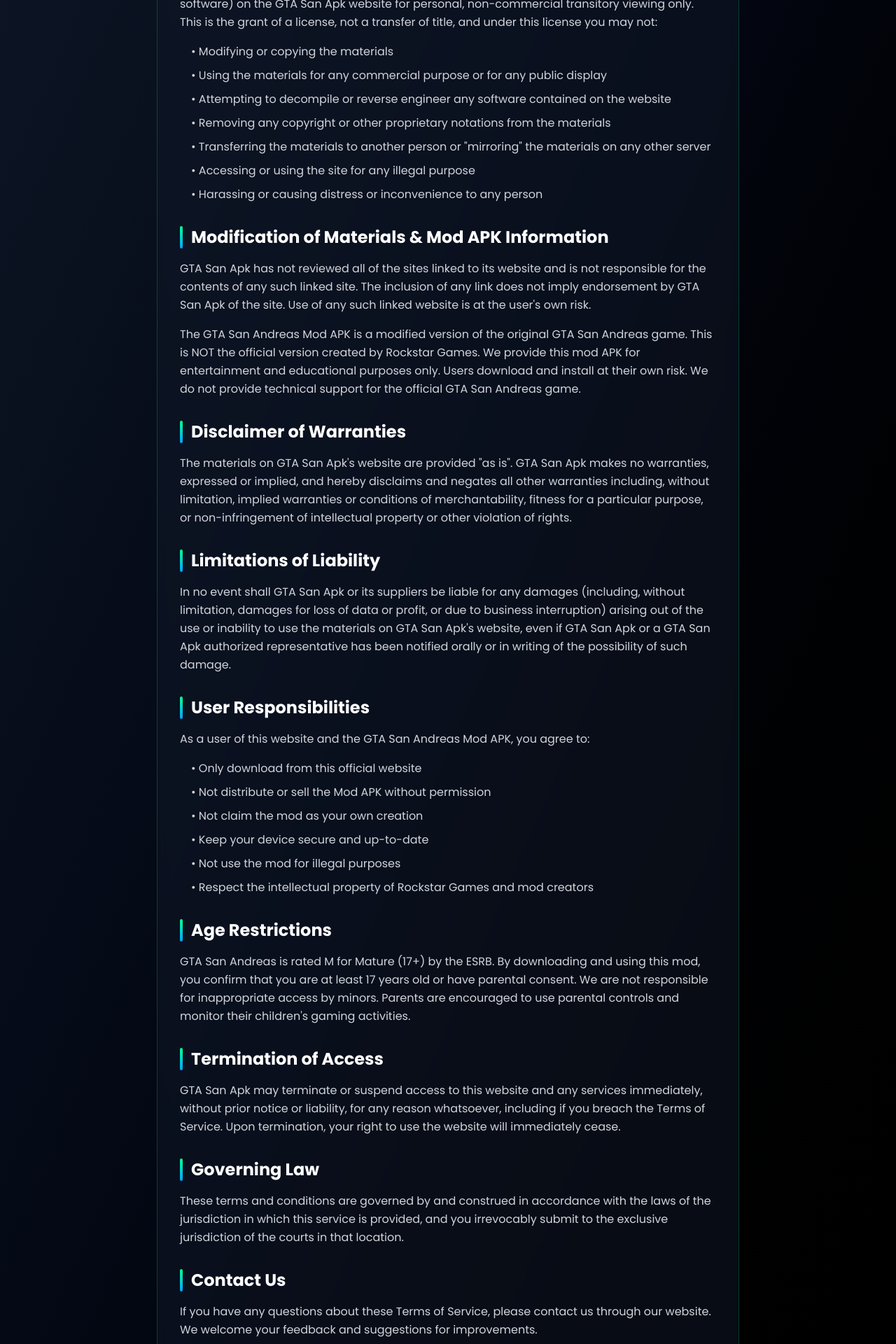
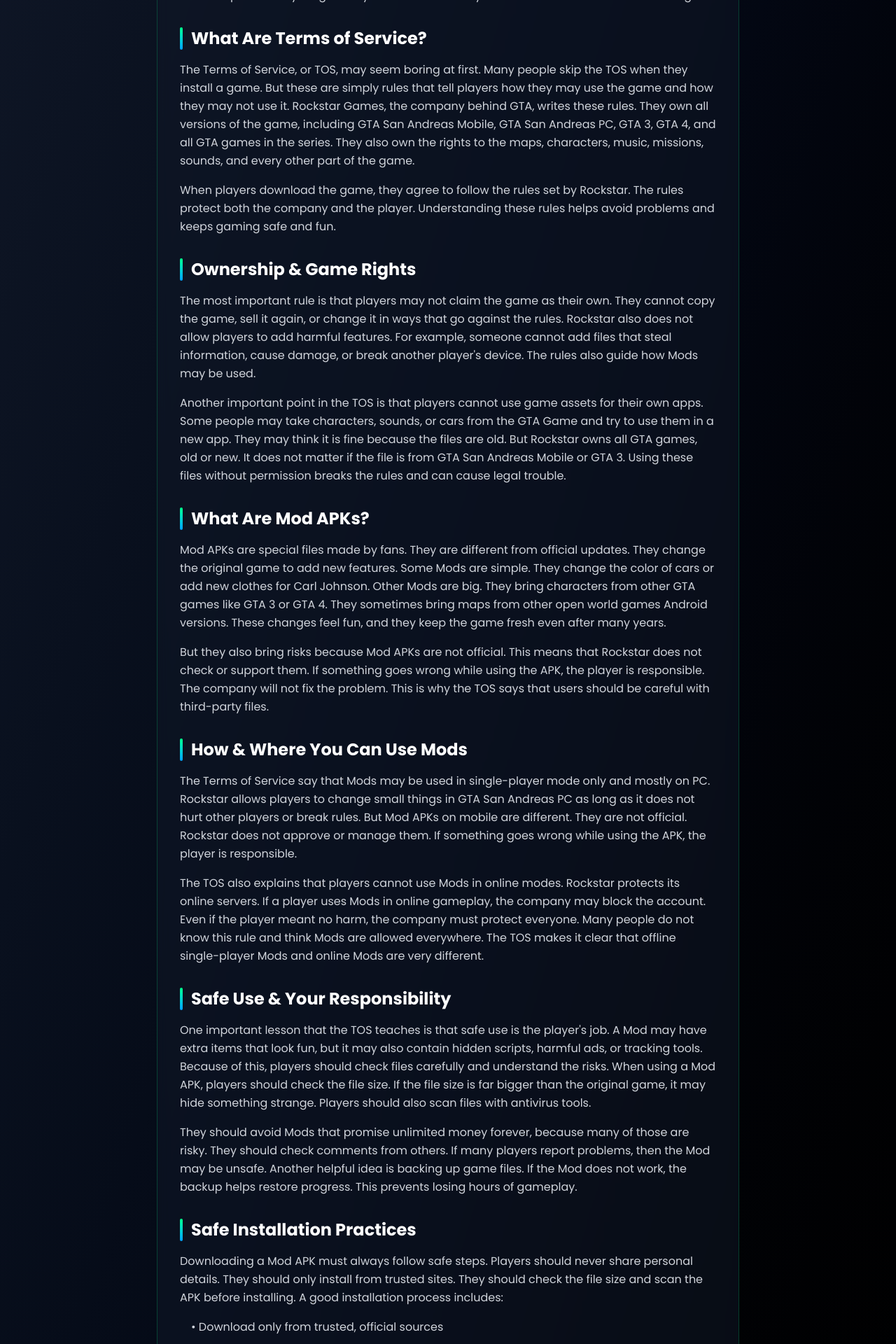
Before and after one commit to mubaid3399/Gta-San-Mod-Apk, a Next.js app in the folder my-gtasan-app/: page /en/terms-of-service in a window 1280 px wide. Shown: the part 640-2560 px from the top of the page at 70% size. Built offline with nearby package versions, Linux system fonts and the light colour scheme.

Commit message:
Update Terms of Service with comprehensive content about game rules and mod safety

```diff
--- a/my-gtasan-app/app/[locale]/terms-of-service/page.js
+++ b/my-gtasan-app/app/[locale]/terms-of-service/page.js
@@ -14,7 +14,7 @@
             Terms of Service
           </h1>
           <p className="text-gray-400 text-lg">
-            User Agreement & Conditions
+            Understanding Game Rules & Mod Safety
           </p>
         </div>
       </div>
@@ -27,140 +27,159 @@
           <section>
             <h2 className="text-2xl font-bold text-white mb-4 flex items-center gap-3">
               <span className="w-1 h-8 bg-gradient-to-b from-[#00ff87] to-[#00a2ff] rounded"></span>
-              Acceptance of Terms
+              Why Terms of Service Matter
             </h2>
             <p className="text-gray-300 leading-relaxed">
-              By accessing and using the GTA San Apk website and downloading any content from this site, you agree to be bound by these Terms of Service. If you do not agree to abide by the above, please do not use this service. We reserve the right to modify these terms at any time, and your continued use of the site following any changes shall constitute your acceptance of the new terms.
+              GTA San Andreas has stayed popular for many years because it offers a huge world, fun missions, and a strong story. It also gives players the freedom to roam, drive, and interact in many ways. This makes it feel like an iconic open world game. Many people still enjoy the GTA San Andreas gameplay and features even in 2025. They love watching the role of Carl Johnson and seeing how he grows in the story. They also enjoy using Mods to update visuals, add cars, or bring new missions. Because of this, many people search for the GTA San Andreas Mod APK.
+            </p>
+            <p className="text-gray-300 leading-relaxed mt-4">
+              But they may not understand the Terms of Service that come with the game and the Mod files. These rules are important because they protect the game, the company, and the players. This article explains everything in easy words so that everyone can understand and follow along.
             </p>
           </section>
 
-          {/* Use License */}
+          {/* What Are Terms of Service */}
           <section>
             <h2 className="text-2xl font-bold text-white mb-4 flex items-center gap-3">
               <span className="w-1 h-8 bg-gradient-to-b from-[#00ff87] to-[#00a2ff] rounded"></span>
-              License to Use Website
+              What Are Terms of Service?
             </h2>
             <p className="text-gray-300 leading-relaxed">
-              Permission is granted to temporarily download one copy of the materials (information or software) on the GTA San Apk website for personal, non-commercial transitory viewing only. This is the grant of a license, not a transfer of title, and under this license you may not:
+              The Terms of Service, or TOS, may seem boring at first. Many people skip the TOS when they install a game. But these are simply rules that tell players how they may use the game and how they may not use it. Rockstar Games, the company behind GTA, writes these rules. They own all versions of the game, including GTA San Andreas Mobile, GTA San Andreas PC, GTA 3, GTA 4, and all GTA games in the series. They also own the rights to the maps, characters, music, missions, sounds, and every other part of the game.
+            </p>
+            <p className="text-gray-300 leading-relaxed mt-4">
+              When players download the game, they agree to follow the rules set by Rockstar. The rules protect both the company and the player. Understanding these rules helps avoid problems and keeps gaming safe and fun.
+            </p>
+          </section>
+
+          {/* Ownership & Intellectual Property */}
+          <section>
+            <h2 className="text-2xl font-bold text-white mb-4 flex items-center gap-3">
+              <span className="w-1 h-8 bg-gradient-to-b from-[#00ff87] to-[#00a2ff] rounded"></span>
+              Ownership & Game Rights
+            </h2>
+            <p className="text-gray-300 leading-relaxed">
+              The most important rule is that players may not claim the game as their own. They cannot copy the game, sell it again, or change it in ways that go against the rules. Rockstar also does not allow players to add harmful features. For example, someone cannot add files that steal information, cause damage, or break another player's device. The rules also guide how Mods may be used.
+            </p>
+            <p className="text-gray-300 leading-relaxed mt-4">
+              Another important point in the TOS is that players cannot use game assets for their own apps. Some people may take characters, sounds, or cars from the GTA Game and try to use them in a new app. They may think it is fine because the files are old. But Rockstar owns all GTA games, old or new. It does not matter if the file is from GTA San Andreas Mobile or GTA 3. Using these files without permission breaks the rules and can cause legal trouble.
+            </p>
+          </section>
+
+          {/* Understanding Mod APKs */}
+          <section>
+            <h2 className="text-2xl font-bold text-white mb-4 flex items-center gap-3">
+              <span className="w-1 h-8 bg-gradient-to-b from-[#00ff87] to-[#00a2ff] rounded"></span>
+              What Are Mod APKs?
+            </h2>
+            <p className="text-gray-300 leading-relaxed">
+              Mod APKs are special files made by fans. They are different from official updates. They change the original game to add new features. Some Mods are simple. They change the color of cars or add new clothes for Carl Johnson. Other Mods are big. They bring characters from other GTA games like GTA 3 or GTA 4. They sometimes bring maps from other open world games Android versions. These changes feel fun, and they keep the game fresh even after many years.
+            </p>
+            <p className="text-gray-300 leading-relaxed mt-4">
+              But they also bring risks because Mod APKs are not official. This means that Rockstar does not check or support them. If something goes wrong while using the APK, the player is responsible. The company will not fix the problem. This is why the TOS says that users should be careful with third-party files.
+            </p>
+          </section>
+
+          {/* Mod Usage Rules */}
+          <section>
+            <h2 className="text-2xl font-bold text-white mb-4 flex items-center gap-3">
+              <span className="w-1 h-8 bg-gradient-to-b from-[#00ff87] to-[#00a2ff] rounded"></span>
+              How & Where You Can Use Mods
+            </h2>
+            <p className="text-gray-300 leading-relaxed">
+              The Terms of Service say that Mods may be used in single-player mode only and mostly on PC. Rockstar allows players to change small things in GTA San Andreas PC as long as it does not hurt other players or break rules. But Mod APKs on mobile are different. They are not official. Rockstar does not approve or manage them. If something goes wrong while using the APK, the player is responsible.
+            </p>
+            <p className="text-gray-300 leading-relaxed mt-4">
+              The TOS also explains that players cannot use Mods in online modes. Rockstar protects its online servers. If a player uses Mods in online gameplay, the company may block the account. Even if the player meant no harm, the company must protect everyone. Many people do not know this rule and think Mods are allowed everywhere. The TOS makes it clear that offline single-player Mods and online Mods are very different.
+            </p>
+          </section>
+
+          {/* Safety & Responsibility */}
+          <section>
+            <h2 className="text-2xl font-bold text-white mb-4 flex items-center gap-3">
+              <span className="w-1 h-8 bg-gradient-to-b from-[#00ff87] to-[#00a2ff] rounded"></span>
+              Safe Use & Your Responsibility
+            </h2>
+            <p className="text-gray-300 leading-relaxed">
+              One important lesson that the TOS teaches is that safe use is the player's job. A Mod may have extra items that look fun, but it may also contain hidden scripts, harmful ads, or tracking tools. Because of this, players should check files carefully and understand the risks. When using a Mod APK, players should check the file size. If the file size is far bigger than the original game, it may hide something strange. Players should also scan files with antivirus tools.
+            </p>
+            <p className="text-gray-300 leading-relaxed mt-4">
+              They should avoid Mods that promise unlimited money forever, because many of those are risky. They should check comments from others. If many players report problems, then the Mod may be unsafe. Another helpful idea is backing up game files. If the Mod does not work, the backup helps restore progress. This prevents losing hours of gameplay.
+            </p>
+          </section>
+
+          {/* Downloading Safely */}
+          <section>
+            <h2 className="text-2xl font-bold text-white mb-4 flex items-center gap-3">
+              <span className="w-1 h-8 bg-gradient-to-b from-[#00ff87] to-[#00a2ff] rounded"></span>
+              Safe Installation Practices
+            </h2>
+            <p className="text-gray-300 leading-relaxed">
+              Downloading a Mod APK must always follow safe steps. Players should never share personal details. They should only install from trusted sites. They should check the file size and scan the APK before installing. A good installation process includes:
             </p>
             <ul className="text-gray-300 leading-relaxed mt-4 space-y-2 ml-4">
-              <li>• Modifying or copying the materials</li>
-              <li>• Using the materials for any commercial purpose or for any public display</li>
-              <li>• Attempting to decompile or reverse engineer any software contained on the website</li>
-              <li>• Removing any copyright or other proprietary notations from the materials</li>
-              <li>• Transferring the materials to another person or "mirroring" the materials on any other server</li>
-              <li>• Accessing or using the site for any illegal purpose</li>
-              <li>• Harassing or causing distress or inconvenience to any person</li>
+              <li>• Download only from trusted, official sources</li>
+              <li>• Check file size and compare with previous versions</li>
+              <li>• Scan files with antivirus software before installing</li>
+              <li>• Back up your game progress before trying new Mods</li>
+              <li>• Never install Mods that ask for strange permissions</li>
+              <li>• Keep your device operating system updated</li>
+              <li>• Delete suspicious files immediately</li>
             </ul>
           </section>
 
-          {/* Mod APK Disclaimer */}
+          {/* Consequences */}
           <section>
             <h2 className="text-2xl font-bold text-white mb-4 flex items-center gap-3">
               <span className="w-1 h-8 bg-gradient-to-b from-[#00ff87] to-[#00a2ff] rounded"></span>
-              Modification of Materials & Mod APK Information
+              What Happens If You Break the Rules?
             </h2>
             <p className="text-gray-300 leading-relaxed">
-              GTA San Apk has not reviewed all of the sites linked to its website and is not responsible for the contents of any such linked site. The inclusion of any link does not imply endorsement by GTA San Apk of the site. Use of any such linked website is at the user's own risk.
+              Players need to understand what happens if they break the TOS. Sometimes nothing major happens if the mistake is small. But if the rule break is serious, the player may lose access to the game. The player may lose saved progress. The device may show warnings. In rare situations, legal action may happen, but that is uncommon. Most trouble happens when players use harmful Mods or use Mods in online modes.
             </p>
             <p className="text-gray-300 leading-relaxed mt-4">
-              The GTA San Andreas Mod APK is a modified version of the original GTA San Andreas game. This is NOT the official version created by Rockstar Games. We provide this mod APK for entertainment and educational purposes only. Users download and install at their own risk. We do not provide technical support for the official GTA San Andreas game.
+              Because of this, it is important to understand the rules before using any Mod APK files. Take time to read about what is allowed and what is not.
             </p>
           </section>
 
-          {/* Warranty Disclaimer */}
+          {/* Future of Gaming */}
           <section>
             <h2 className="text-2xl font-bold text-white mb-4 flex items-center gap-3">
               <span className="w-1 h-8 bg-gradient-to-b from-[#00ff87] to-[#00a2ff] rounded"></span>
-              Disclaimer of Warranties
+              The Future of GTA Mods in 2025
             </h2>
             <p className="text-gray-300 leading-relaxed">
-              The materials on GTA San Apk's website are provided "as is". GTA San Apk makes no warranties, expressed or implied, and hereby disclaims and negates all other warranties including, without limitation, implied warranties or conditions of merchantability, fitness for a particular purpose, or non-infringement of intellectual property or other violation of rights.
+              In 2025, the future of GTA San Andreas Mod APK looks bright but careful. Players enjoy new graphics packs that make the city look modern. Some Mods add smoother lights and shadows. Others bring new cars that match real models seen today. Some Mod creators are working on new missions that continue the story of the GTA Game. There are even Modders building links between GTA San Andreas PC and other GTA games.
+            </p>
+            <p className="text-gray-300 leading-relaxed mt-4">
+              Even though Mods can add fun experiences, the base game still shines. When players return to the original story, they remember why they loved the game in the first place. The role of Carl Johnson remains powerful. He grows as a character. He faces challenges and learns about family. The missions are full of variety. The cars are fun to drive. The world feels like a living place. That is why people keep calling it an iconic open world game.
             </p>
           </section>
 
-          {/* Limitations of Liability */}
+          {/* Final Commitment */}
+          <section className="bg-gradient-to-r from-[#00ff87]/10 to-[#00a2ff]/10 border border-[#00ff87]/30 rounded-lg p-6">
+            <h2 className="text-2xl font-bold text-white mb-4 flex items-center gap-3">
+              <span className="w-1 h-8 bg-gradient-to-b from-[#00ff87] to-[#00a2ff] rounded"></span>
+              Our Commitment to You
+            </h2>
+            <p className="text-gray-300 leading-relaxed">
+              The Terms of Service may look long or strict, but they serve a purpose. They protect the game so that it can stay enjoyable for many more years. They make sure the game stays safe for players. They remind everyone to respect the work of the creators. They also guide players so that Modding does not cause harm.
+            </p>
+            <p className="text-gray-300 leading-relaxed mt-4">
+              In the end, the TOS is not an enemy. It is a guide. It helps players enjoy the GTA Game with safety. It helps players avoid harmful files. It explains what is allowed and what is not. It builds trust between the player and the game. When players understand the TOS, they make smart choices. They enjoy the game with fewer risks. They keep their device safe. They keep their progress safe. Most of all, they keep the fun alive.
+            </p>
+          </section>
+
+          {/* Rockstar Attribution */}
           <section>
             <h2 className="text-2xl font-bold text-white mb-4 flex items-center gap-3">
               <span className="w-1 h-8 bg-gradient-to-b from-[#00ff87] to-[#00a2ff] rounded"></span>
-              Limitations of Liability
+              Important Legal Notice
             </h2>
             <p className="text-gray-300 leading-relaxed">
-              In no event shall GTA San Apk or its suppliers be liable for any damages (including, without limitation, damages for loss of data or profit, or due to business interruption) arising out of the use or inability to use the materials on GTA San Apk's website, even if GTA San Apk or a GTA San Apk authorized representative has been notified orally or in writing of the possibility of such damage.
+              GTA San Andreas is a trademark of Rockstar Games, Inc. GTA, GTA Game, GTA San Andreas PC, GTA 3, GTA 4, all GTA games, and GTA San Andreas Mobile are all owned and protected by Rockstar Games. We are not affiliated with, endorsed by, or associated with Rockstar Games. The Mod APK files provided are created by community members and are provided for entertainment and educational purposes only.
             </p>
-          </section>
-
-          {/* User Responsibilities */}
-          <section>
-            <h2 className="text-2xl font-bold text-white mb-4 flex items-center gap-3">
-              <span className="w-1 h-8 bg-gradient-to-b from-[#00ff87] to-[#00a2ff] rounded"></span>
-              User Responsibilities
-            </h2>
-            <p className="text-gray-300 leading-relaxed">
-              As a user of this website and the GTA San Andreas Mod APK, you agree to:
-            </p>
-            <ul className="text-gray-300 leading-relaxed mt-4 space-y-2 ml-4">
-              <li>• Only download from this official website</li>
-              <li>• Not distribute or sell the Mod APK without permission</li>
-              <li>• Not claim the mod as your own creation</li>
-              <li>• Keep your device secure and up-to-date</li>
-              <li>• Not use the mod for illegal purposes</li>
-              <li>• Respect the intellectual property of Rockstar Games and mod creators</li>
-            </ul>
-          </section>
-
-          {/* Age Restrictions */}
-          <section>
-            <h2 className="text-2xl font-bold text-white mb-4 flex items-center gap-3">
-              <span className="w-1 h-8 bg-gradient-to-b from-[#00ff87] to-[#00a2ff] rounded"></span>
-              Age Restrictions
-            </h2>
-            <p className="text-gray-300 leading-relaxed">
-              GTA San Andreas is rated M for Mature (17+) by the ESRB. By downloading and using this mod, you confirm that you are at least 17 years old or have parental consent. We are not responsible for inappropriate access by minors. Parents are encouraged to use parental controls and monitor their children's gaming activities.
-            </p>
-          </section>
-
-          {/* Termination */}
-          <section>
-            <h2 className="text-2xl font-bold text-white mb-4 flex items-center gap-3">
-              <span className="w-1 h-8 bg-gradient-to-b from-[#00ff87] to-[#00a2ff] rounded"></span>
-              Termination of Access
-            </h2>
-            <p className="text-gray-300 leading-relaxed">
-              GTA San Apk may terminate or suspend access to this website and any services immediately, without prior notice or liability, for any reason whatsoever, including if you breach the Terms of Service. Upon termination, your right to use the website will immediately cease.
-            </p>
-          </section>
-
-          {/* Governing Law */}
-          <section>
-            <h2 className="text-2xl font-bold text-white mb-4 flex items-center gap-3">
-              <span className="w-1 h-8 bg-gradient-to-b from-[#00ff87] to-[#00a2ff] rounded"></span>
-              Governing Law
-            </h2>
-            <p className="text-gray-300 leading-relaxed">
-              These terms and conditions are governed by and construed in accordance with the laws of the jurisdiction in which this service is provided, and you irrevocably submit to the exclusive jurisdiction of the courts in that location.
-            </p>
-          </section>
-
-          {/* Contact Information */}
-          <section>
-            <h2 className="text-2xl font-bold text-white mb-4 flex items-center gap-3">
-              <span className="w-1 h-8 bg-gradient-to-b from-[#00ff87] to-[#00a2ff] rounded"></span>
-              Contact Us
-            </h2>
-            <p className="text-gray-300 leading-relaxed">
-              If you have any questions about these Terms of Service, please contact us through our website. We welcome your feedback and suggestions for improvements.
-            </p>
-          </section>
-
-          {/* Important Notice */}
-          <section className="bg-gradient-to-r from-[#00ff87]/10 to-[#00a2ff]/10 border border-[#00ff87]/30 rounded-lg p-6">
-            <h2 className="text-2xl font-bold text-white mb-4 flex items-center gap-3">
-              <span className="w-1 h-8 bg-gradient-to-b from-[#00ff87] to-[#00a2ff] rounded"></span>
-              Important Notice
-            </h2>
-            <p className="text-gray-300 leading-relaxed">
-              GTA San Andreas is a trademark of Rockstar Games, Inc. We are not affiliated with, endorsed by, or associated with Rockstar Games. The Mod APK is provided for educational and entertainment purposes only. Users assume all responsibility for compliance with local laws and regulations.
+            <p className="text-gray-300 leading-relaxed mt-4">
+              Users assume all responsibility for compliance with local laws and regulations. Users download and install at their own risk. As you continue to enjoy GTA San Andreas in 2025 and beyond, remember to follow these guidelines, respect the intellectual property, and game safely. When players understand and follow the Terms of Service, everyone wins. The game stays healthy. The community stays safe. The fun continues for everyone.
             </p>
           </section>
 
```
